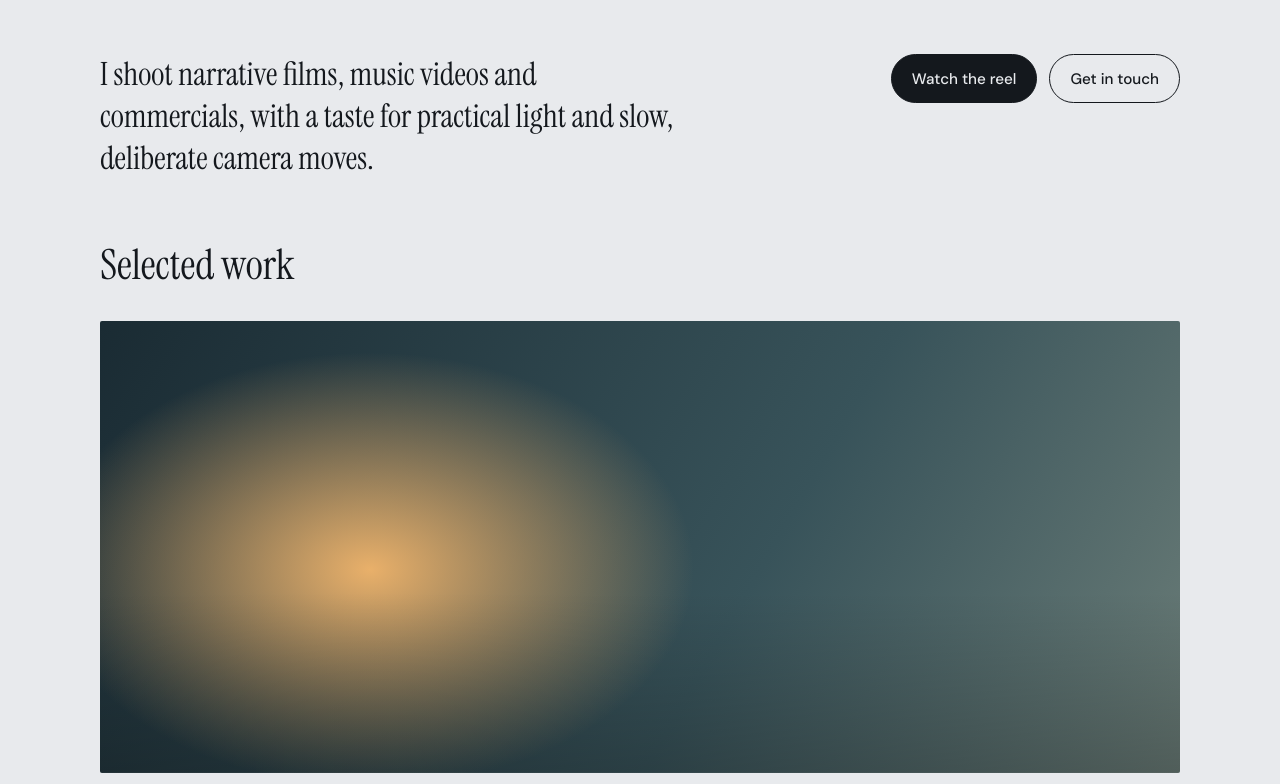
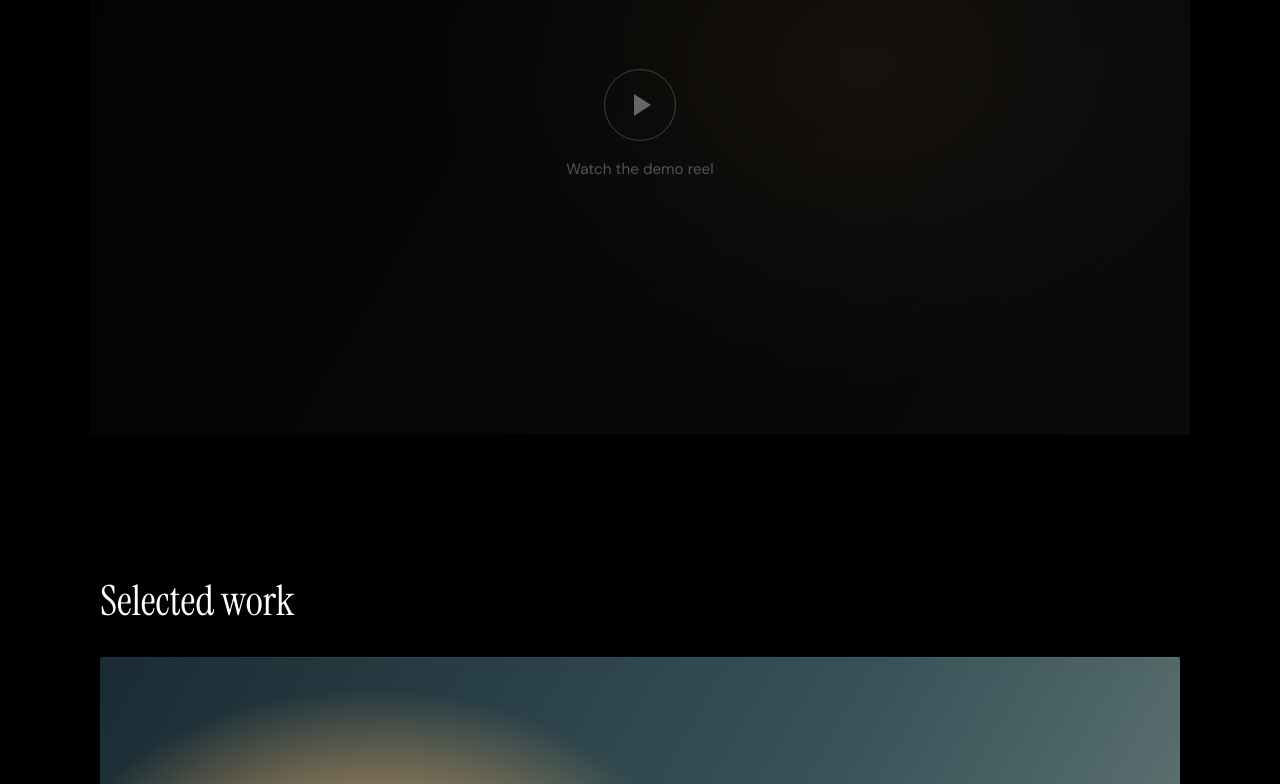
Before and after one commit to elilaba/Hello-World, a plain HTML site: page index.html in a window 1280 px wide. Shown: the part 536-1320 px from the top of the page. Drawn offline with Linux system fonts and the light colour scheme.

Commit message:
Add files via upload

```diff
--- a/index.html
+++ b/index.html
@@ -3,104 +3,112 @@
 <head>
 <meta charset="utf-8">
 <meta name="viewport" content="width=device-width, initial-scale=1, viewport-fit=cover">
-<title>Cinematography Portfolio</title>
+<meta name="color-scheme" content="dark">
+<meta name="theme-color" content="#000000">
+<title>Eli Laba — Cinematographer</title>
 <link rel="preconnect" href="https://fonts.googleapis.com">
 <link rel="preconnect" href="https://fonts.gstatic.com" crossorigin>
 <link href="https://fonts.googleapis.com/css2?family=Instrument+Serif:ital@0;1&family=DM+Sans:wght@400;500&display=swap" rel="stylesheet">
 <style>
 :root{
-  --bg:#e8eaed; --ink:#14181d; --mute:#5a636e; --line:#c4c9d0; --accent:#a8641a;
-  --serif:"Instrument Serif",Georgia,"Times New Roman",serif; --sans:"DM Sans",system-ui,-apple-system,"Segoe UI",sans-serif;
-  box-sizing:border-box; padding-top:env(safe-area-inset-top,0px); padding-bottom:env(safe-area-inset-bottom,0px);
+  --bg:#000; --ink:#fff; --mute:#9b9b9b; --line:#232323; --accent:#e8a24a;
+  --serif:"Instrument Serif",Georgia,"Times New Roman",serif;
+  --sans:"DM Sans",system-ui,-apple-system,"Segoe UI",sans-serif;
+  color-scheme:dark;
 }
-@media (prefers-color-scheme:dark){
-  :root:not([data-theme="light"]){--bg:#101419; --ink:#e9e6df; --mute:#98a1ac; --line:#262d36; --accent:#e8a24a}
-}
-:root[data-theme="dark"]{--bg:#101419; --ink:#e9e6df; --mute:#98a1ac; --line:#262d36; --accent:#e8a24a}
-html{scroll-padding-top:env(safe-area-inset-top,0px);scroll-behavior:smooth}
+html{scroll-behavior:smooth;background:var(--bg)}
 *,*::before,*::after{box-sizing:border-box}
-body{margin:0;background:var(--bg);color:var(--ink);font:400 1rem/1.6 var(--sans)}
+body{margin:0;background:var(--bg);color:var(--ink);font:400 1rem/1.6 var(--sans);-webkit-font-smoothing:antialiased}
 a{color:inherit}
 a:focus-visible{outline:2px solid var(--accent);outline-offset:4px}
 .wrap{max-width:1160px;margin:0 auto;padding:0 clamp(1.25rem,4vw,2.5rem)}
-nav{display:flex;justify-content:space-between;align-items:baseline;padding:1.5rem 0}
+
+/* Nav appears once the opening has faded */
+nav{position:fixed;top:0;left:0;right:0;z-index:10;padding:env(safe-area-inset-top,0px) 0 0;background:linear-gradient(to bottom,rgba(0,0,0,.92),rgba(0,0,0,0));opacity:0;pointer-events:none;transition:opacity .6s ease}
+nav.show{opacity:1;pointer-events:auto}
+nav .in{display:flex;justify-content:space-between;align-items:baseline;max-width:1160px;margin:0 auto;padding:1.25rem clamp(1.25rem,4vw,2.5rem)}
 nav .links{display:flex;gap:1.75rem;font-size:.95rem}
 nav a{text-decoration:none;color:var(--mute)}
 nav a:hover{color:var(--ink)}
 nav a.me{font-family:var(--serif);font-size:1.35rem;color:var(--ink)}
 
-.frame{position:relative;aspect-ratio:2.39/1;overflow:hidden;background-size:cover;background-position:center;border-radius:2px}
-.frame::after{content:"";position:absolute;inset:0;background:linear-gradient(to top,rgba(0,0,0,.55),transparent 55%)}
-.work .frame::after{background:linear-gradient(to top,rgba(0,0,0,.25),transparent 40%)}
-.hero .frame{min-height:300px;animation:open 1.4s cubic-bezier(.2,.7,.2,1) both}
-@keyframes open{from{clip-path:inset(32% 0 32% 0)}to{clip-path:inset(0)}}
-.hero h1{position:absolute;z-index:2;left:clamp(1rem,3vw,2.5rem);bottom:clamp(1rem,3vw,2rem);margin:0;font:400 clamp(2.6rem,8vw,6.5rem)/.95 var(--serif);color:#f3efe6;letter-spacing:-.01em}
-.hero .role{position:absolute;z-index:2;right:clamp(1rem,3vw,2.5rem);bottom:clamp(1rem,3vw,2rem);color:#e9e6df;font-size:.95rem;text-align:right}
-.intro{display:grid;grid-template-columns:1.3fr 1fr;gap:3rem;padding:3.5rem 0 4rem;align-items:start}
-.intro p{margin:0;font:400 clamp(1.4rem,2.6vw,2rem)/1.3 var(--serif);max-width:28em}
-.intro .cta{justify-self:end;display:flex;gap:.75rem;flex-wrap:wrap}
-.btn{display:inline-block;padding:.7rem 1.25rem;border:1px solid var(--ink);border-radius:999px;text-decoration:none;font-weight:500;font-size:.95rem}
-.btn.solid{background:var(--ink);color:var(--bg)}
-.btn:hover{border-color:var(--accent);color:var(--accent)}
-.btn.solid:hover{background:var(--accent);color:var(--bg)}
+/* Opening: name, role, reel */
+.opening{padding:env(safe-area-inset-top,0px) clamp(1.25rem,4vw,2.5rem) 7rem;will-change:opacity}
+.title{min-height:44svh;display:flex;flex-direction:column;align-items:center;justify-content:center;text-align:center;padding:3rem 0 2rem}
+.title h1{margin:0;font:400 clamp(3.2rem,12vw,9.5rem)/.95 var(--serif);color:#fff;letter-spacing:-.015em;animation:rise 1.4s cubic-bezier(.2,.7,.2,1) both}
+.title .sub{margin:1.1rem 0 0;font-size:clamp(1rem,2vw,1.35rem);letter-spacing:.12em;text-indent:.12em;color:#bdbdbd;animation:rise 1.4s .25s cubic-bezier(.2,.7,.2,1) both}
+@keyframes rise{from{opacity:0;transform:translateY(14px)}to{opacity:1;transform:none}}
+.reel{max-width:1100px;margin:0 auto;aspect-ratio:16/9;background:#050505;position:relative;overflow:hidden;animation:rise 1.4s .5s cubic-bezier(.2,.7,.2,1) both}
+.reel iframe{position:absolute;inset:0;width:100%;height:100%;border:0}
+.reel .ph{position:absolute;inset:0;display:flex;flex-direction:column;align-items:center;justify-content:center;gap:1rem;text-decoration:none;color:#cfcfcf;background:radial-gradient(60% 80% at 70% 40%,rgba(232,162,74,.18),transparent 65%),linear-gradient(120deg,#080808,#161a1f);font-size:.95rem}
+.reel .ph .play{width:4.5rem;height:4.5rem;border:1px solid rgba(255,255,255,.55);border-radius:50%;display:grid;place-items:center;transition:border-color .25s,transform .25s}
+.reel .ph .play::after{content:"";margin-left:.3rem;border-left:1.1rem solid #fff;border-top:.7rem solid transparent;border-bottom:.7rem solid transparent}
+.reel a.ph:hover .play{border-color:var(--accent);transform:scale(1.05)}
 
+/* Projects */
 h2{font:400 clamp(1.8rem,3.5vw,2.6rem)/1.1 var(--serif);margin:0 0 2rem}
+#work{padding-top:2rem}
 .work{display:grid;grid-template-columns:repeat(2,1fr);gap:3rem 2rem;padding-bottom:5rem}
 .work .wide{grid-column:1/-1}
 .work a{text-decoration:none;display:block}
-.work .frame{transition:transform .35s ease}
+.frame{position:relative;overflow:hidden;background-size:cover;background-position:center;border-radius:2px;transition:transform .35s ease}
+.frame::after{content:"";position:absolute;inset:0;background:linear-gradient(to top,rgba(0,0,0,.35),transparent 45%)}
 .work a:hover .frame{transform:scale(.985)}
 .work h3{margin:.9rem 0 .15rem;font:400 1.6rem/1.2 var(--serif)}
 .work h3 span{color:var(--mute);font-size:1rem}
 .work .meta{margin:0;color:var(--mute);font-size:.92rem}
 .work .ar{display:inline-block;margin-right:.6rem;color:var(--accent);font-weight:500}
+.reveal{opacity:0;transform:translateY(28px);transition:opacity 1s ease,transform 1s cubic-bezier(.2,.7,.2,1)}
+.reveal.in{opacity:1;transform:none}
 
 .cols{display:grid;grid-template-columns:1fr 1fr;gap:3rem;padding:3rem 0 5rem;border-top:1px solid var(--line)}
 .cols p{margin:0 0 1rem;max-width:34em;font-family:var(--serif);font-size:1.2rem;line-height:1.55}
+.cols .lead{font-size:1.5rem;line-height:1.35;color:#fff}
 dl{margin:0;display:grid;grid-template-columns:8.5rem 1fr;gap:.7rem 1rem;font-size:.95rem}
 dt{color:var(--mute)} dd{margin:0}
 .contact{border-top:1px solid var(--line);padding:3rem 0 4rem;display:flex;justify-content:space-between;gap:2rem;flex-wrap:wrap;align-items:end}
 .contact a.big{font:400 clamp(1.8rem,5vw,3.4rem)/1.1 var(--serif);text-decoration-thickness:1px;text-underline-offset:.2em}
+.contact a.big:hover{color:var(--accent)}
 .contact small{color:var(--mute)}
+.contact small a:hover{color:var(--ink)}
 @media (max-width:760px){
-  .intro,.cols{grid-template-columns:1fr;gap:1.75rem}
-  .intro .cta{justify-self:start}
+  .cols{grid-template-columns:1fr;gap:1.75rem}
   .work{grid-template-columns:1fr}
-  .hero .role{display:none}
   nav .links{gap:1rem}
+  .opening{padding-bottom:5rem}
 }
-@media (prefers-reduced-motion:reduce){.hero .frame{animation:none}.work .frame{transition:none}html{scroll-behavior:auto}}
+@media (prefers-reduced-motion:reduce){
+  html{scroll-behavior:auto}
+  .title h1,.title .sub,.reel{animation:none}
+  .reveal{opacity:1;transform:none;transition:none}
+  .frame,nav{transition:none}
+}
 </style>
 </head>
 <body>
-<div class="wrap">
-  <nav>
-    <a class="me" href="#top" id="navName"></a>
+<nav id="nav" aria-label="Main">
+  <div class="in">
+    <a class="me" href="#top" id="navName">Eli Laba</a>
     <div class="links"><a href="#work">Work</a><a href="#about">About</a><a href="#contact">Contact</a></div>
-  </nav>
+  </div>
+</nav>
 
-  <header class="hero" id="top">
-    <div class="frame" id="heroFrame" role="img" aria-label="Featured still">
-      <h1 id="heroName"></h1>
-      <div class="role" id="heroRole"></div>
-    </div>
-  </header>
+<header class="opening" id="top">
+  <div class="title">
+    <h1 id="name">Eli Laba</h1>
+    <p class="sub" id="role">Cinematographer</p>
+  </div>
+  <div class="reel" id="reel" role="region" aria-label="Demo reel"></div>
+</header>
 
-  <section class="intro">
-    <p id="intro"></p>
-    <div class="cta">
-      <a class="btn solid" id="reel" href="#" target="_blank" rel="noopener">Watch the reel</a>
-      <a class="btn" href="#contact">Get in touch</a>
-    </div>
-  </section>
-
+<main class="wrap">
   <section id="work" aria-labelledby="wt">
-    <h2 id="wt">Selected work</h2>
+    <h2 id="wt" class="reveal">Selected work</h2>
     <div class="work" id="grid"></div>
   </section>
 
   <section class="cols" id="about">
-    <div><h2>About</h2><div id="about-text"></div></div>
+    <div><h2>About</h2><p class="lead" id="intro"></p><div id="about-text"></div></div>
     <div><h2>Kit and credits</h2><dl id="kit"></dl></div>
   </section>
 
@@ -111,7 +119,7 @@ dt{color:var(--mute)} dd{margin:0}
     </div>
     <small><span id="copy"></span> &nbsp; <a id="ig" href="#" target="_blank" rel="noopener">Instagram</a> &nbsp; <a id="vm" href="#" target="_blank" rel="noopener">Vimeo</a></small>
   </footer>
-</div>
+</main>
 
 <script>
 // All content lives in projects.json. You should not need to edit this file.
@@ -121,7 +129,7 @@ var fallbacks = [
   "radial-gradient(40% 60% at 50% 70%,#d9577a,transparent 65%),linear-gradient(180deg,#140c1c,#2c1a38)",
   "radial-gradient(60% 60% at 30% 30%,#f2d9a0,transparent 60%),linear-gradient(140deg,#3a5568,#8aa0ac)"
 ];
-var heroFallback = "radial-gradient(60% 90% at 78% 40%,#f0b562 0%,#b5662a 22%,transparent 60%),linear-gradient(100deg,#0d1822 0%,#1c3347 55%,#2a4a5f 100%)";
+var reduced = window.matchMedia("(prefers-reduced-motion: reduce)").matches;
 
 function el(tag, text, cls){ var e = document.createElement(tag); if (text) e.textContent = text; if (cls) e.className = cls; return e; }
 function setImage(frame, src, fallback){
@@ -133,21 +141,70 @@ function setImage(frame, src, fallback){
 }
 function setLink(id, url){ var a = document.getElementById(id); if (url) a.href = url; else a.style.display = "none"; }
 
+// Turns a Vimeo or YouTube link into an embeddable player URL (null if it isn't a specific video).
+function embedUrl(u){
+  if (!u) return null;
+  var m = u.match(/vimeo\.com\/(?:video\/)?(\d+)(?:\/([a-f0-9]+))?/i);
+  if (m) return "https://player.vimeo.com/video/" + m[1] + "?dnt=1" + (m[2] ? "&h=" + m[2] : "");
+  m = u.match(/(?:youtu\.be\/|youtube\.com\/(?:watch\?v=|embed\/|shorts\/))([\w-]{11})/);
+  if (m) return "https://www.youtube-nocookie.com/embed/" + m[1] + "?rel=0";
+  return null;
+}
+function buildReel(box, url){
+  var src = embedUrl(url);
+  if (src){
+    var f = document.createElement("iframe");
+    f.src = src; f.title = "Demo reel"; f.loading = "lazy";
+    f.allow = "autoplay; fullscreen; picture-in-picture"; f.allowFullscreen = true;
+    box.appendChild(f);
+    return;
+  }
+  var ph = url ? el("a", "", "ph") : el("div", "", "ph");
+  if (url){ ph.href = url; ph.target = "_blank"; ph.rel = "noopener"; }
+  ph.append(el("span", "", "play"), el("span", url ? "Watch the demo reel" : "Demo reel coming soon"));
+  box.appendChild(ph);
+}
+
+// Opening fades out as the reel scrolls away; projects fade in as they enter.
+function setupScroll(){
+  var opening = document.getElementById("top"), reel = document.getElementById("reel"), nav = document.getElementById("nav");
+  var ticking = false;
+  function update(){
+    ticking = false;
+    var vh = window.innerHeight, b = reel.getBoundingClientRect().bottom;
+    var start = vh * 0.55, end = vh * 0.05;
+    var t = reduced ? (b < end ? 1 : 0) : Math.min(1, Math.max(0, (start - b) / (start - end)));
+    if (!reduced) opening.style.opacity = String(1 - t);
+    opening.style.visibility = (t >= 1 && !reduced) ? "hidden" : "visible";
+    nav.classList.toggle("show", t > 0.5);
+  }
+  function req(){ if (!ticking){ ticking = true; requestAnimationFrame(update); } }
+  window.addEventListener("scroll", req, {passive:true});
+  window.addEventListener("resize", req);
+  update();
+}
+function setupReveal(){
+  var items = document.querySelectorAll(".reveal");
+  if (reduced || !("IntersectionObserver" in window)){ items.forEach(function(n){ n.classList.add("in"); }); return; }
+  var io = new IntersectionObserver(function(entries){
+    entries.forEach(function(e){ if (e.isIntersecting){ e.target.classList.add("in"); io.unobserve(e.target); } });
+  }, {rootMargin:"0px 0px -12% 0px", threshold:0.05});
+  items.forEach(function(n){ io.observe(n); });
+}
+
 fetch("projects.json").then(function(r){ return r.json(); }).then(function(d){
   var s = d.site || {};
-  document.title = (s.name || "Portfolio") + " — " + (s.role || "Cinematographer");
-  document.getElementById("navName").textContent = s.name || "";
-  document.getElementById("heroName").textContent = s.name || "";
-  document.getElementById("heroRole").innerHTML = "";
-  document.getElementById("heroRole").append(s.role || "", el("br"), s.location || "");
-  document.getElementById("intro").textContent = s.intro || "";
-  setImage(document.getElementById("heroFrame"), s.heroImage, heroFallback);
-  setLink("reel", s.reel);
+  var name = s.name || "Eli Laba", role = s.role || "Cinematographer";
+  document.title = name + " — " + role;
+  document.getElementById("name").textContent = name;
+  document.getElementById("navName").textContent = name;
+  document.getElementById("role").textContent = role;
+  buildReel(document.getElementById("reel"), s.reel);
 
   var grid = document.getElementById("grid");
   (d.projects || []).forEach(function(p, i){
-    var a = el("a"); a.href = p.link || "#"; a.target = "_blank"; a.rel = "noopener";
-    if (p.wide) a.className = "wide";
+    var a = el("a", "", "reveal" + (p.wide ? " wide" : ""));
+    a.href = p.link || "#"; a.target = "_blank"; a.rel = "noopener";
     var f = el("div", "", "frame");
     f.style.aspectRatio = (p.ar || 1.78) + " / 1";
     f.setAttribute("role", "img"); f.setAttribute("aria-label", "Still from " + p.title);
@@ -158,6 +215,7 @@ fetch("projects.json").then(function(r){ return r.json(); }).then(function(d){
     a.append(f, h, m); grid.appendChild(a);
   });
 
+  document.getElementById("intro").textContent = s.intro || "";
   var about = document.getElementById("about-text");
   (s.about || []).forEach(function(t){ about.appendChild(el("p", t)); });
   var kit = document.getElementById("kit");
@@ -166,9 +224,14 @@ fetch("projects.json").then(function(r){ return r.json(); }).then(function(d){
   document.getElementById("avail").textContent = s.availability || "";
   var em = document.getElementById("email"); em.textContent = s.email || ""; em.href = "mailto:" + (s.email || "");
   setLink("ig", s.instagram); setLink("vm", s.vimeo);
-  document.getElementById("copy").textContent = "© " + new Date().getFullYear() + " " + (s.name || "");
+  document.getElementById("copy").textContent = "© " + new Date().getFullYear() + " " + name;
+
+  setupScroll();
+  setupReveal();
 }).catch(function(){
-  document.getElementById("intro").textContent = "Could not load projects.json. Check that the file is in the same folder as index.html and that its JSON is valid.";
+  buildReel(document.getElementById("reel"), null);
+  document.getElementById("grid").textContent = "Could not load projects.json. Check that the file is in the same folder as index.html and that its JSON is valid.";
+  setupScroll();
 });
 </script>
 </body>
--- a/projects.json
+++ b/projects.json
@@ -1,10 +1,8 @@
 {
   "site": {
-    "name": "Alex Moreau",
-    "role": "Director of Photography",
-    "location": "Vancouver, BC",
+    "name": "Eli Laba",
+    "role": "Cinematographer",
     "intro": "I shoot narrative films, music videos and commercials, with a taste for practical light and slow, deliberate camera moves.",
-    "heroImage": "images/hero.jpg",
     "reel": "https://vimeo.com/",
     "about": [
       "Replace this with two or three sentences about how you work: the kinds of stories you’re drawn to, how you collaborate with directors, and what you’re known for on set.",
```
